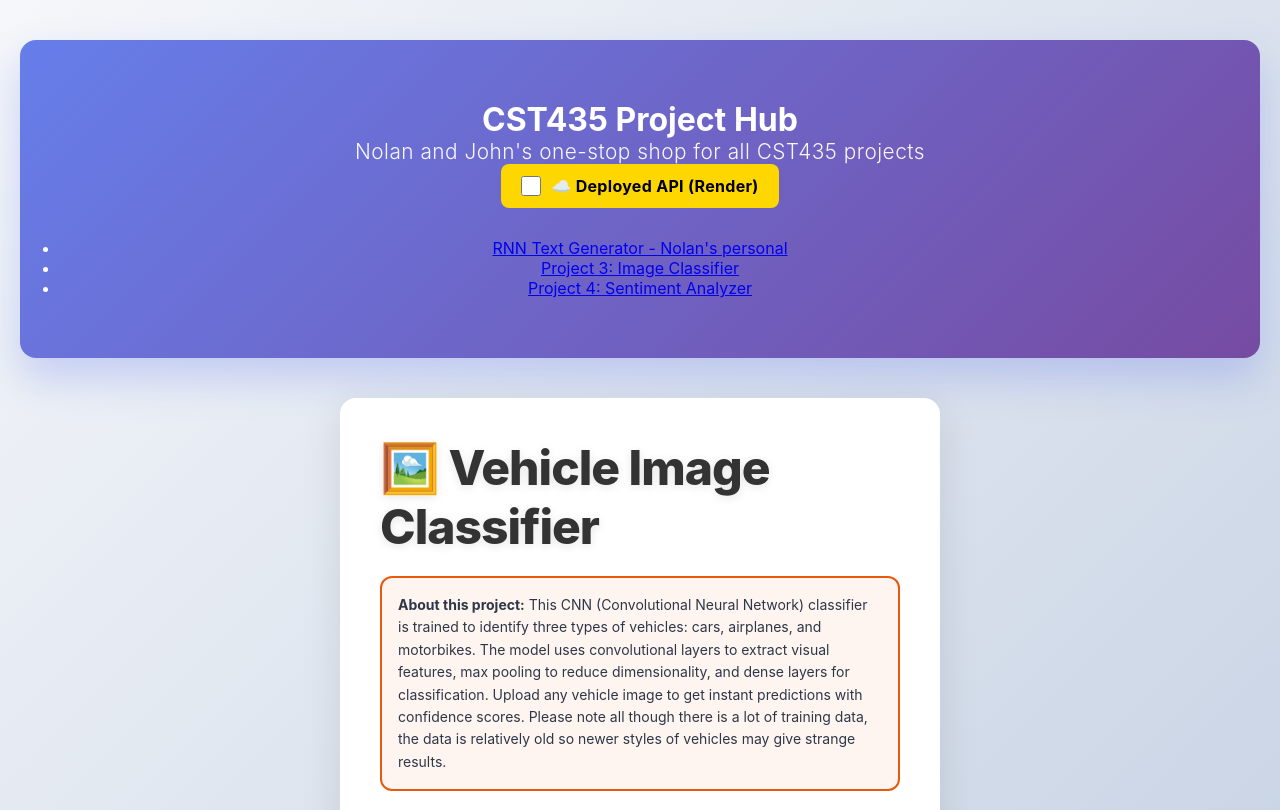
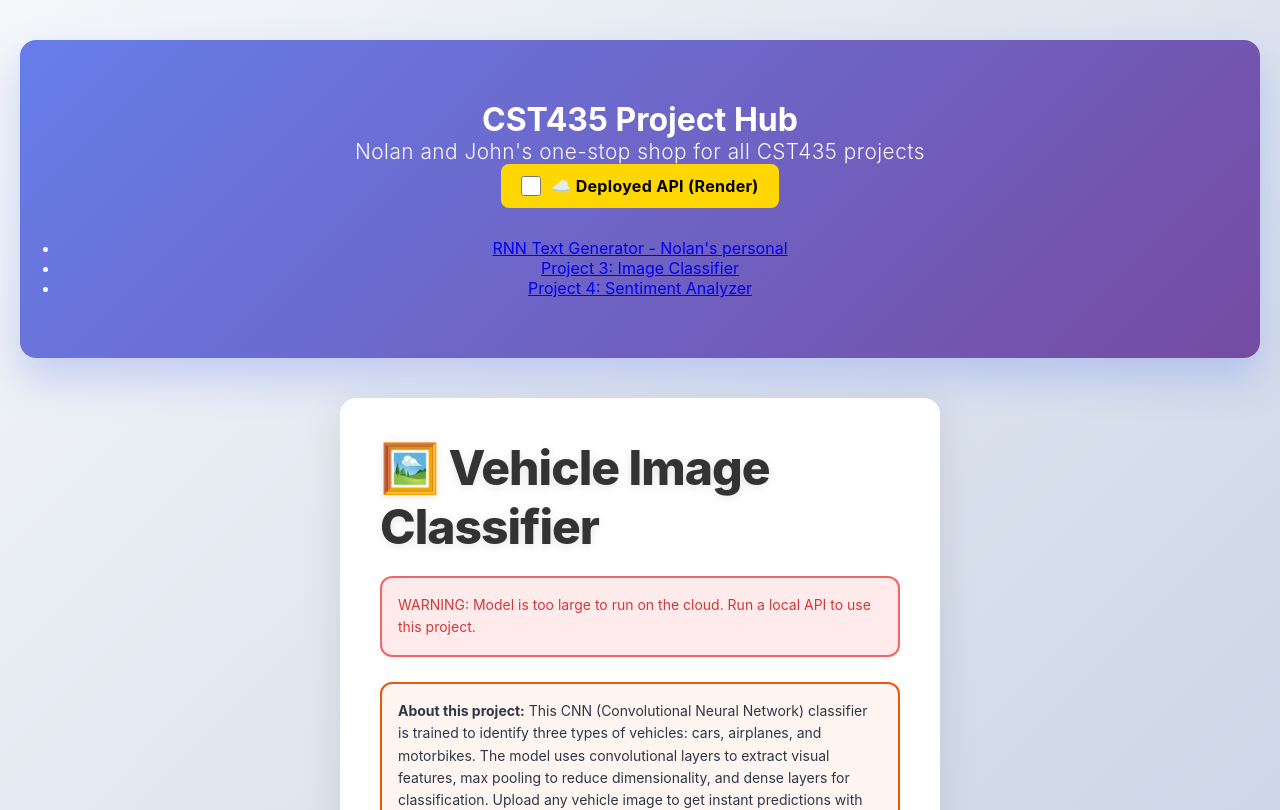
Before and after one commit to nolanrd04/CST-435-Project-Hub, a React (Create React App) app in the folder frontend/: page /image-classifier in a window 1280 px wide. Shown: the top 810 px of the page. Built offline with nearby package versions, Linux system fonts and the light colour scheme.

Commit message:
pushing front end build folder

```diff
--- a/frontend/src/projects/Project3/ImageClassifier.tsx
+++ b/frontend/src/projects/Project3/ImageClassifier.tsx
@@ -95,6 +95,22 @@ function ImageClassifier() {
   return (
     <div className="form">
       <h2 className="title" style={{ marginBottom: '20px' }}>🖼️ Vehicle Image Classifier</h2>
+
+      <div style={{
+        backgroundColor: '#ffebebff',
+        border: '2px solid #f56565',
+        borderRadius: '12px',
+        padding: '16px',
+        marginBottom: '25px',
+        color: '#d13939ff',
+        lineHeight: '1.6',
+        fontSize: '14px'
+      }}>
+        <p style={{ margin: 0 }}>
+          WARNING: Model is too large to run on the cloud. Run a local API to use this project.
+        </p>
+      </div>
+
 
       {/* Project Description */}
       <div style={{
```
Also changed, not shown: 14 other files (tests, documents, lock files or other folders).
